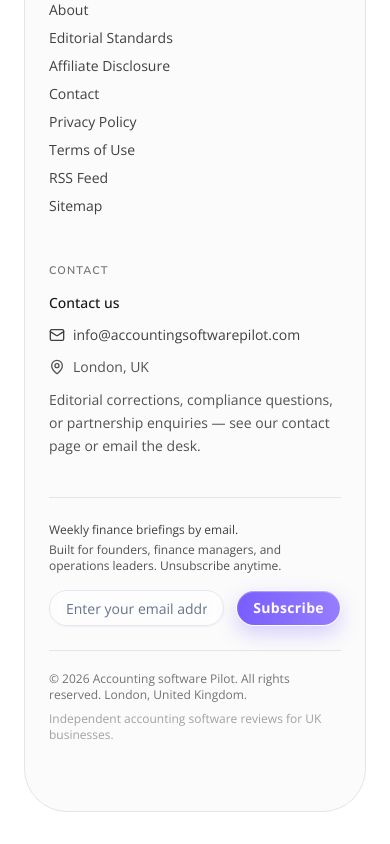
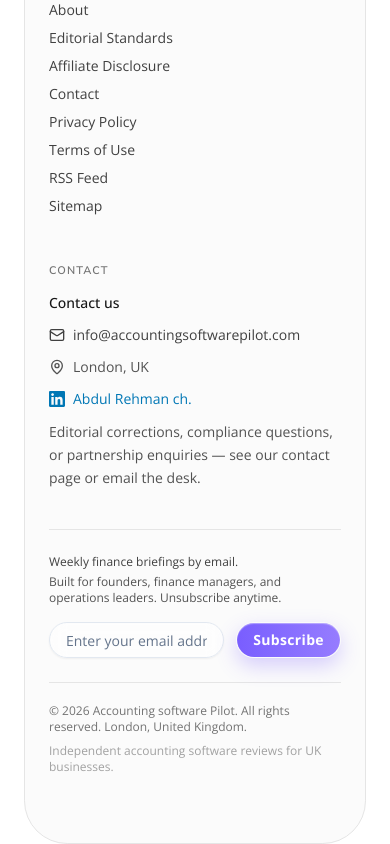
Before and after one commit to ahmadrazahassan/coffernotes, a Next.js app: page / in a window 390 px wide. Shown: the part 2931-3775 px from the top of the page. Before the commit the page ends 3743 px from the top, so only its background shows below. Built offline with nearby package versions, Linux system fonts and the light colour scheme; no server answers; the database is empty.

Commit message:
feat(contact): Add Abdul Rehman's LinkedIn profile to Footer, About, and Contact pages

```diff
--- a/app/about/page.tsx
+++ b/app/about/page.tsx
@@ -1,6 +1,7 @@
 import type { Metadata } from "next";
 import Link from "next/link";
 import { Info, UserCircle2, Target } from "lucide-react";
+import { LinkedInIcon } from "@/components/shared/LinkedInIcon";
 import {
   SITE_META_DESCRIPTION,
   SITE_NAME,
@@ -68,6 +69,18 @@
               <br /><br />
               Fuelled by a passion for financial clarity, my team and I have a deep desire to excel in simplifying everything from Sage and Xero setups to strict HMRC compliance.
             </p>
+
+            <div className="mt-8">
+              <a
+                href="https://www.linkedin.com/in/me-abdulrehman-ch/"
+                target="_blank"
+                rel="noopener noreferrer"
+                className="inline-flex items-center gap-2 px-5 py-2.5 rounded-full bg-[#0077b5] text-white hover:bg-[#006097] transition-colors font-medium text-sm shadow-sm hover:shadow-md"
+              >
+                <LinkedInIcon className="w-4 h-4 text-white" />
+                Connect on LinkedIn
+              </a>
+            </div>
           </div>
 
           {/* Right minimal visual or space */}
--- a/app/contact/page.tsx
+++ b/app/contact/page.tsx
@@ -7,6 +7,7 @@
   SITE_URL_FALLBACK,
 } from "@/lib/constants";
 import { ArrowRight } from "lucide-react";
+import { LinkedInIcon } from "@/components/shared/LinkedInIcon";
 
 const BASE_URL = process.env.NEXT_PUBLIC_SITE_URL || SITE_URL_FALLBACK;
 
@@ -67,6 +68,19 @@
               >
                 See our story <ArrowRight className="w-4 h-4" />
               </Link>
+            </div>
+
+            <div>
+              <p className="text-sm font-semibold text-neutral-500 mb-1">Founder</p>
+              <a
+                href="https://www.linkedin.com/in/me-abdulrehman-ch/"
+                target="_blank"
+                rel="noopener noreferrer"
+                className="inline-flex items-center gap-2 text-lg lg:text-xl font-bold text-[#0077b5] hover:text-[#006097] transition-colors tracking-tight"
+              >
+                <LinkedInIcon className="w-5 h-5" />
+                Abdul Rehman ch.
+              </a>
             </div>
           </div>
         </div>
--- a/components/layout/Footer.tsx
+++ b/components/layout/Footer.tsx
@@ -9,6 +9,7 @@
 } from "@/lib/constants";
 import { SubscribeForm } from "@/components/shared/SubscribeForm";
 import { Mail, MapPin } from "lucide-react";
+import { LinkedInIcon } from "@/components/shared/LinkedInIcon";
 
 export function Footer() {
   return (
@@ -102,6 +103,16 @@
                 <MapPin className="h-4 w-4 shrink-0" />
                 <span>London, UK</span>
               </div>
+              <a
+                href="https://www.linkedin.com/in/me-abdulrehman-ch/"
+                target="_blank"
+                rel="noopener noreferrer"
+                className="inline-flex items-center gap-2 text-sm text-[#0077b5] hover:text-[#006097]"
+                aria-label="LinkedIn"
+              >
+                <LinkedInIcon className="h-4 w-4" />
+                Abdul Rehman ch.
+              </a>
               <p className="text-sm leading-relaxed text-neutral-600">
                 Editorial corrections, compliance questions, or partnership enquiries — see our contact page or email the desk.
               </p>
--- /dev/null
+++ b/components/shared/LinkedInIcon.tsx
@@ -0,0 +1,14 @@
+import React from "react";
+
+export function LinkedInIcon({ className }: { className?: string }) {
+  return (
+    <svg
+      xmlns="http://www.w3.org/2000/svg"
+      viewBox="0 0 24 24"
+      fill="currentColor"
+      className={className}
+    >
+      <path d="M20.447 20.452h-3.554v-5.569c0-1.328-.027-3.037-1.852-3.037-1.853 0-2.136 1.445-2.136 2.939v5.667H9.351V9h3.414v1.561h.046c.477-.9 1.637-1.85 3.37-1.85 3.601 0 4.267 2.37 4.267 5.455v6.286zM5.337 7.433c-1.144 0-2.063-.926-2.063-2.065 0-1.138.92-2.063 2.063-2.063 1.14 0 2.064.925 2.064 2.063 0 1.139-.925 2.065-2.064 2.065zm1.782 13.019H3.555V9h3.564v11.452zM22.225 0H1.771C.792 0 0 .774 0 1.729v20.542C0 23.227.792 24 1.771 24h20.451C23.2 24 24 23.227 24 22.271V1.729C24 .774 23.2 0 22.222 0h.003z" />
+    </svg>
+  );
+}
```
